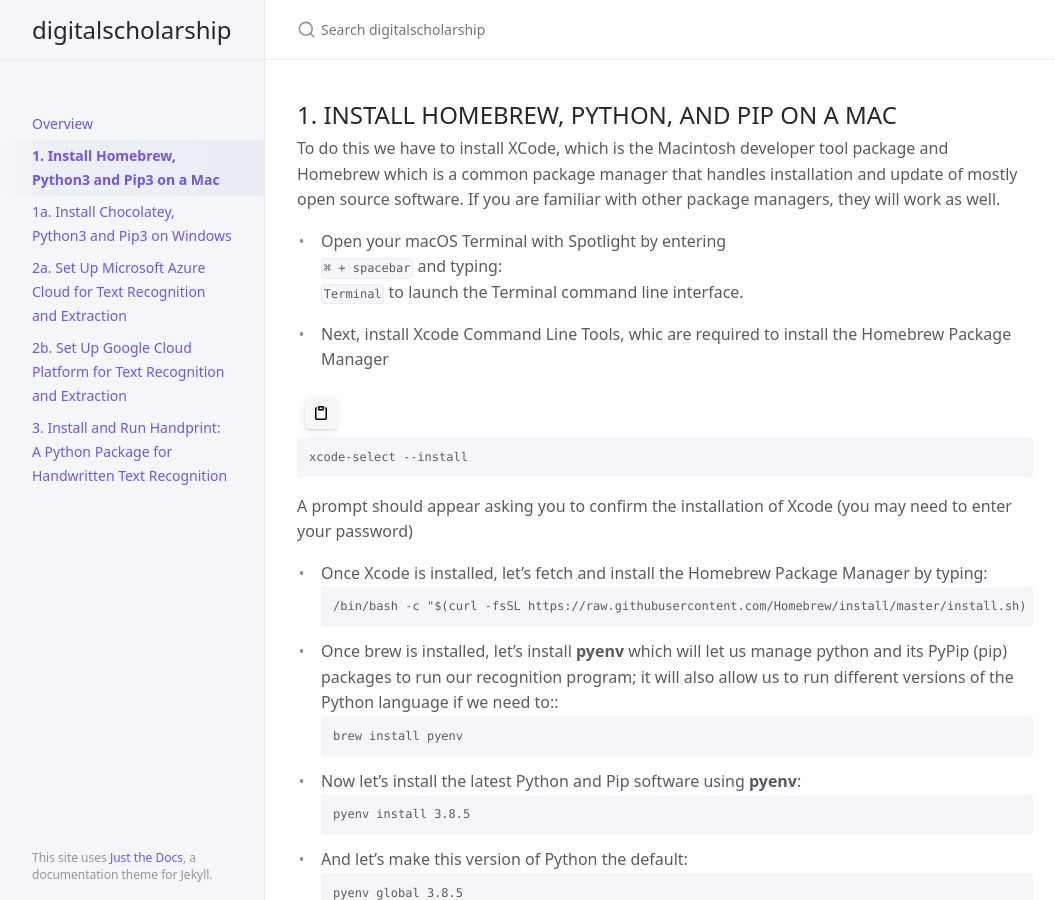
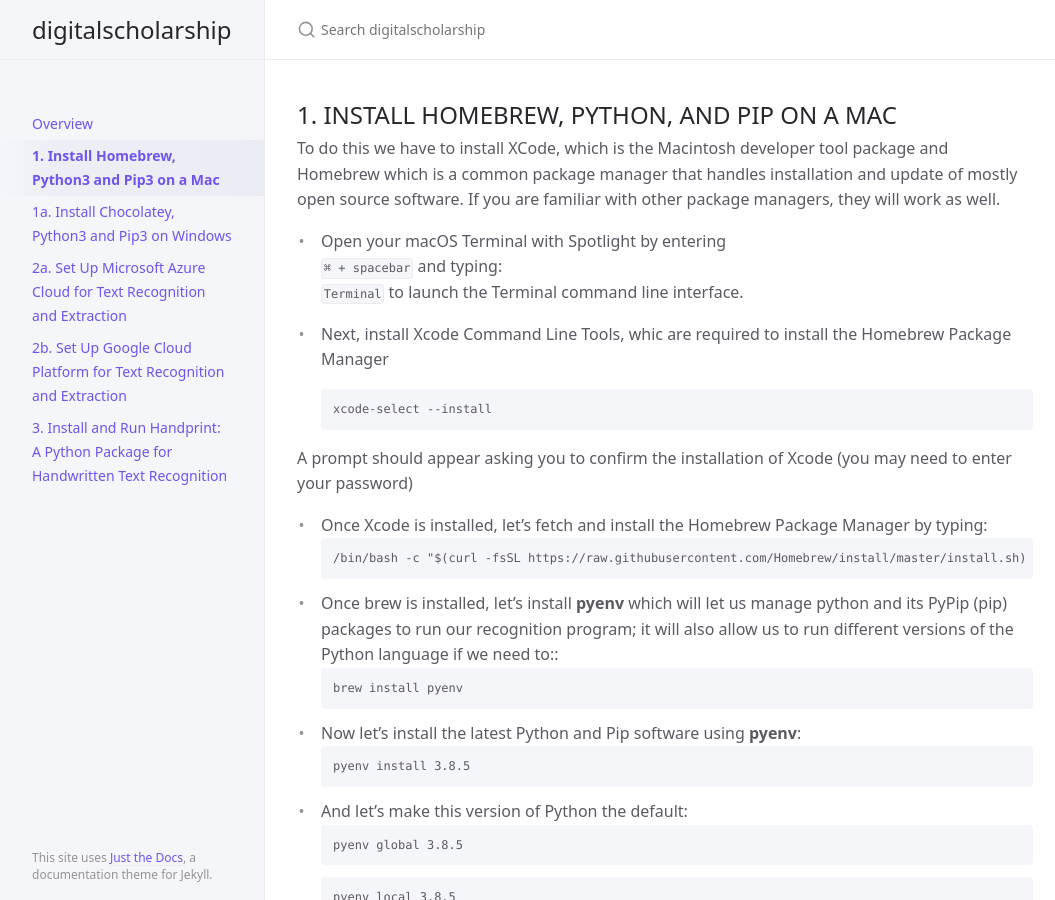
Before and after one commit to ccarvel/digitalscholarship, a Jekyll site: the page built from step_1_cli.md, in a window 1280 px wide and 900 px high. Shown: the whole window, without its empty margins (107-1162 px from the left). Built offline with Jekyll 4.4.1, drawn with Linux system fonts in a browser that asks for light colours.

Commit message:
Update step_1_cli.md

````diff
--- a/step_1_cli.md
+++ b/step_1_cli.md
@@ -13,15 +13,6 @@ To do this we have to install XCode, which is the Macintosh developer tool packa
 to launch the Terminal command line interface.<br/>
 
 * Next, install Xcode Command Line Tools, whic are required to install the Homebrew Package Manager<br/>
-<clipboard-copy aria-label="Copy" class="ClipboardButton btn js-clipboard-copy m-2 p-0 tooltipped-no-delay" data-copy-feedback="Copied!" data-tooltip-direction="w" value="xcode-select --install
-" tabindex="0" role="button">
-      <svg aria-hidden="true" viewBox="0 0 16 16" version="1.1" data-view-component="true" height="16" width="16" class="octicon octicon-clippy js-clipboard-clippy-icon m-2">
-    <path fill-rule="evenodd" d="M5.75 1a.75.75 0 00-.75.75v3c0 .414.336.75.75.75h4.5a.75.75 0 00.75-.75v-3a.75.75 0 00-.75-.75h-4.5zm.75 3V2.5h3V4h-3zm-2.874-.467a.75.75 0 00-.752-1.298A1.75 1.75 0 002 3.75v9.5c0 .966.784 1.75 1.75 1.75h8.5A1.75 1.75 0 0014 13.25v-9.5a1.75 1.75 0 00-.874-1.515.75.75 0 10-.752 1.298.25.25 0 01.126.217v9.5a.25.25 0 01-.25.25h-8.5a.25.25 0 01-.25-.25v-9.5a.25.25 0 01.126-.217z"></path>
-</svg>
-      <svg aria-hidden="true" viewBox="0 0 16 16" version="1.1" data-view-component="true" height="16" width="16" class="octicon octicon-check js-clipboard-check-icon color-text-success d-none m-2">
-    <path fill-rule="evenodd" d="M13.78 4.22a.75.75 0 010 1.06l-7.25 7.25a.75.75 0 01-1.06 0L2.22 9.28a.75.75 0 011.06-1.06L6 10.94l6.72-6.72a.75.75 0 011.06 0z"></path>
-</svg>
-    </clipboard-copy>
 ```
 xcode-select --install
 ```
````
